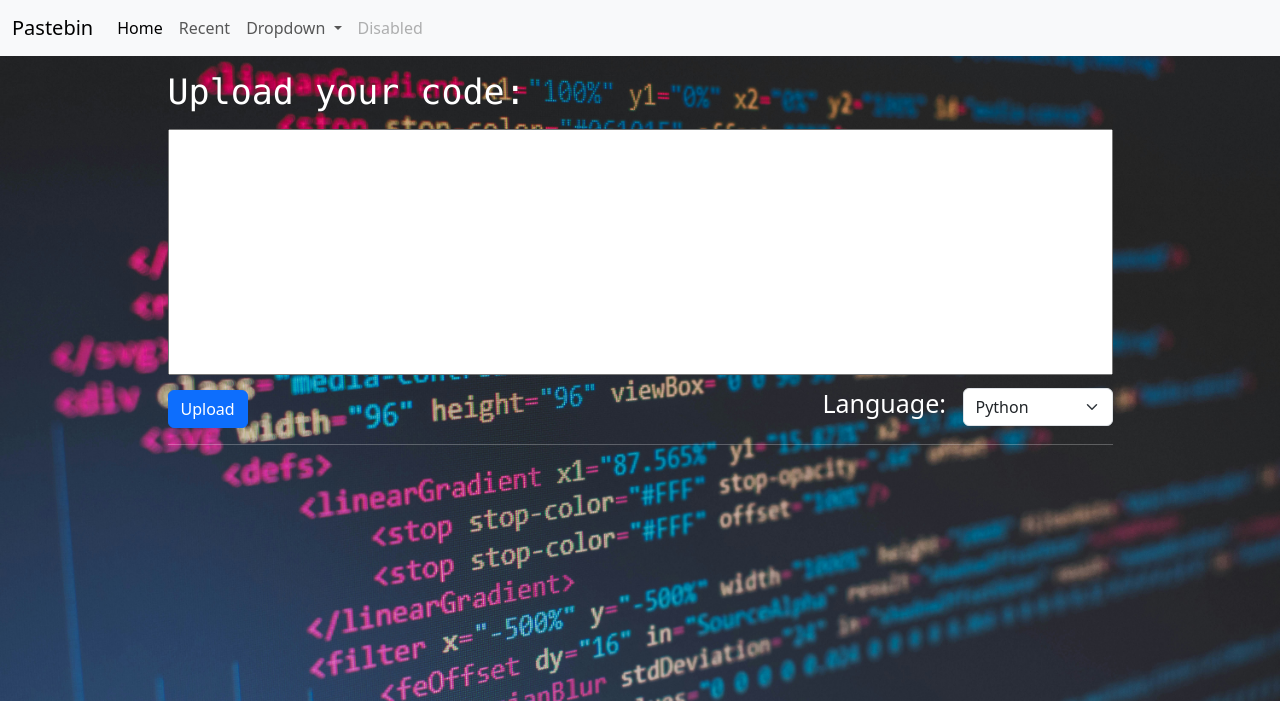
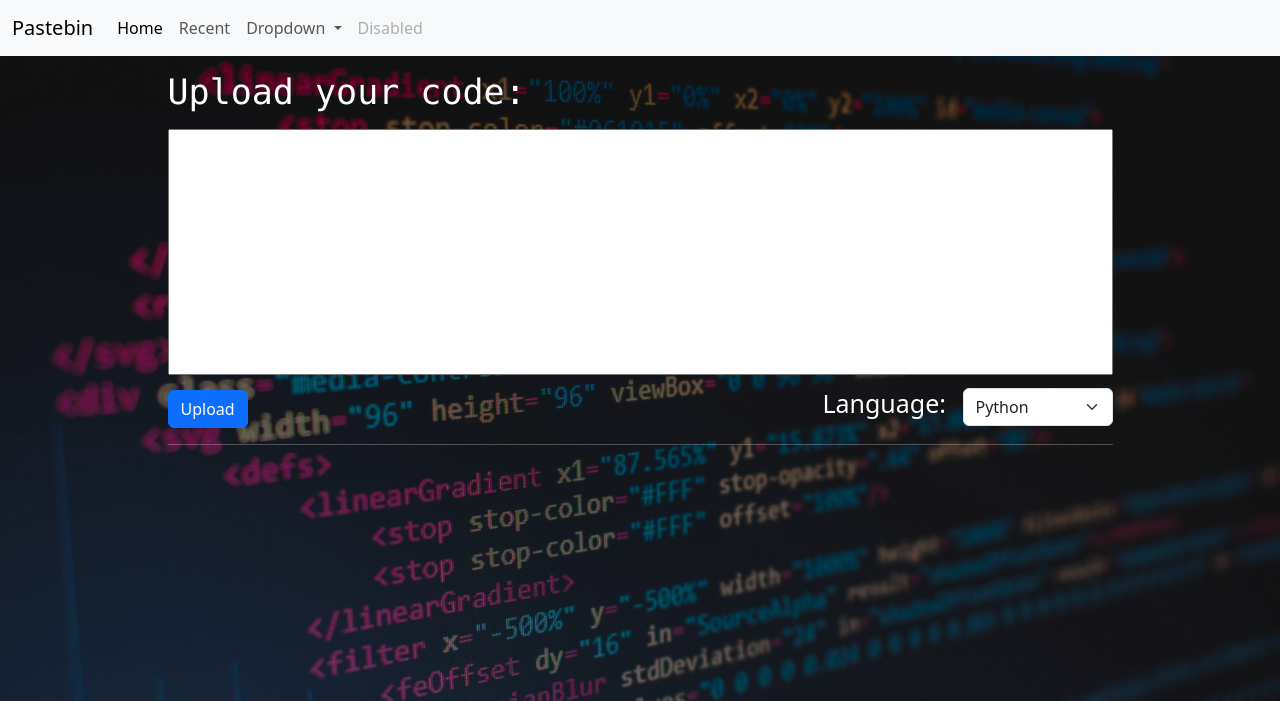
Before and after one commit to mg3910/pastebin, a Django app: page / in a window 1280 px wide. Shown: the top 701 px of the page. Run offline with Django 5.2, Linux system fonts and the light colour scheme.

Commit message:
Added black foregroind, less distraction

```diff
--- a/src/paste/static/style.css
+++ b/src/paste/static/style.css
@@ -1,6 +1,20 @@
 body {
     background-image: url("/static/img/bg.jpg");
-    background-size: cover
+    background-size: cover;
+    background-image: no-repeat;
+}
+
+body:before {
+    content: "";
+    position: absolute;
+    top: 0;
+    left: 0;
+    right: 0;
+    bottom: 0;
+    background-color: black; /* Solid black background */
+    opacity: 0.5; /* Adjust opacity to control the darkness */
+    pointer-events: none; /* Prevent it from interfering with clicks or other interactions */
+    z-index: -1;
 }
 
 #paste-form {
```
